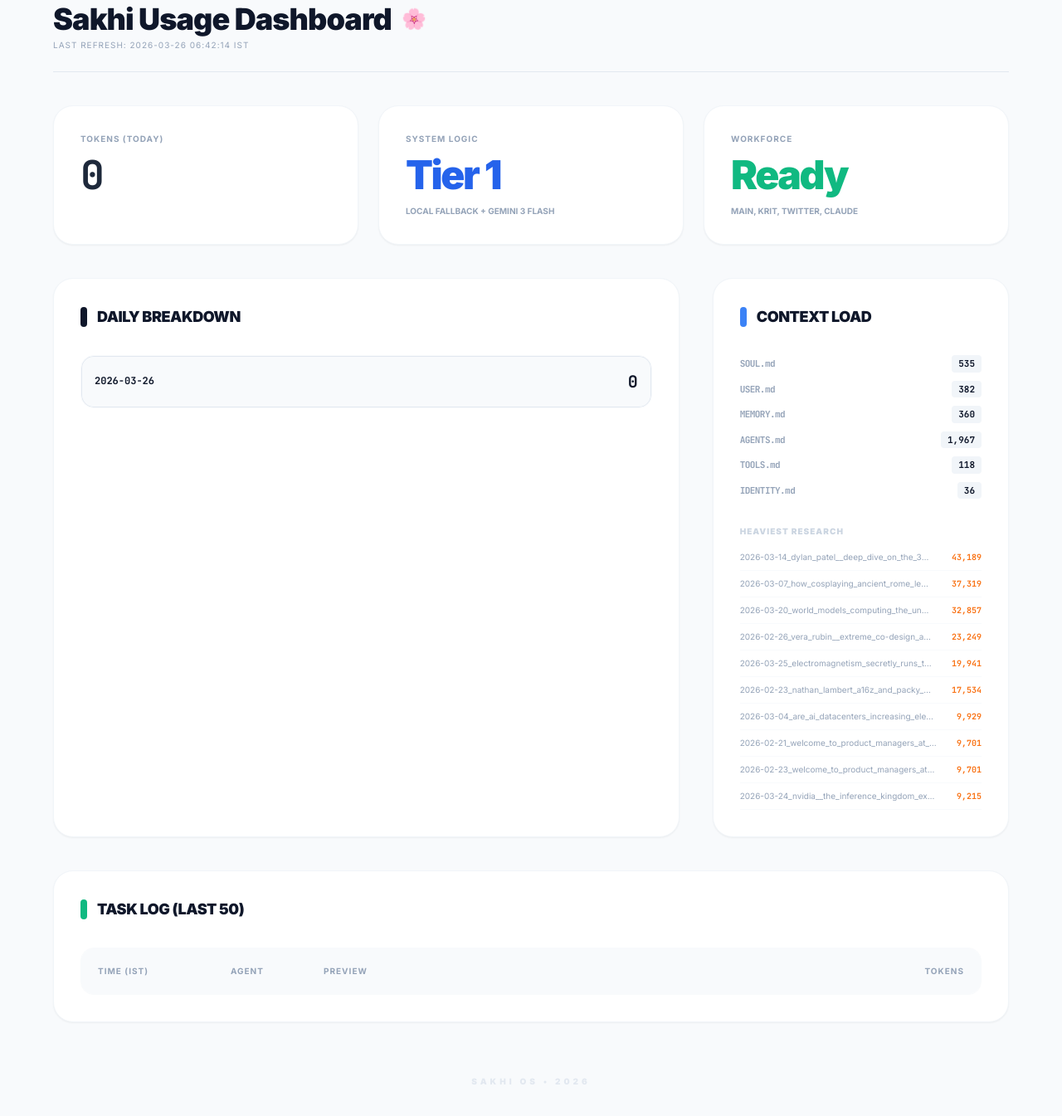
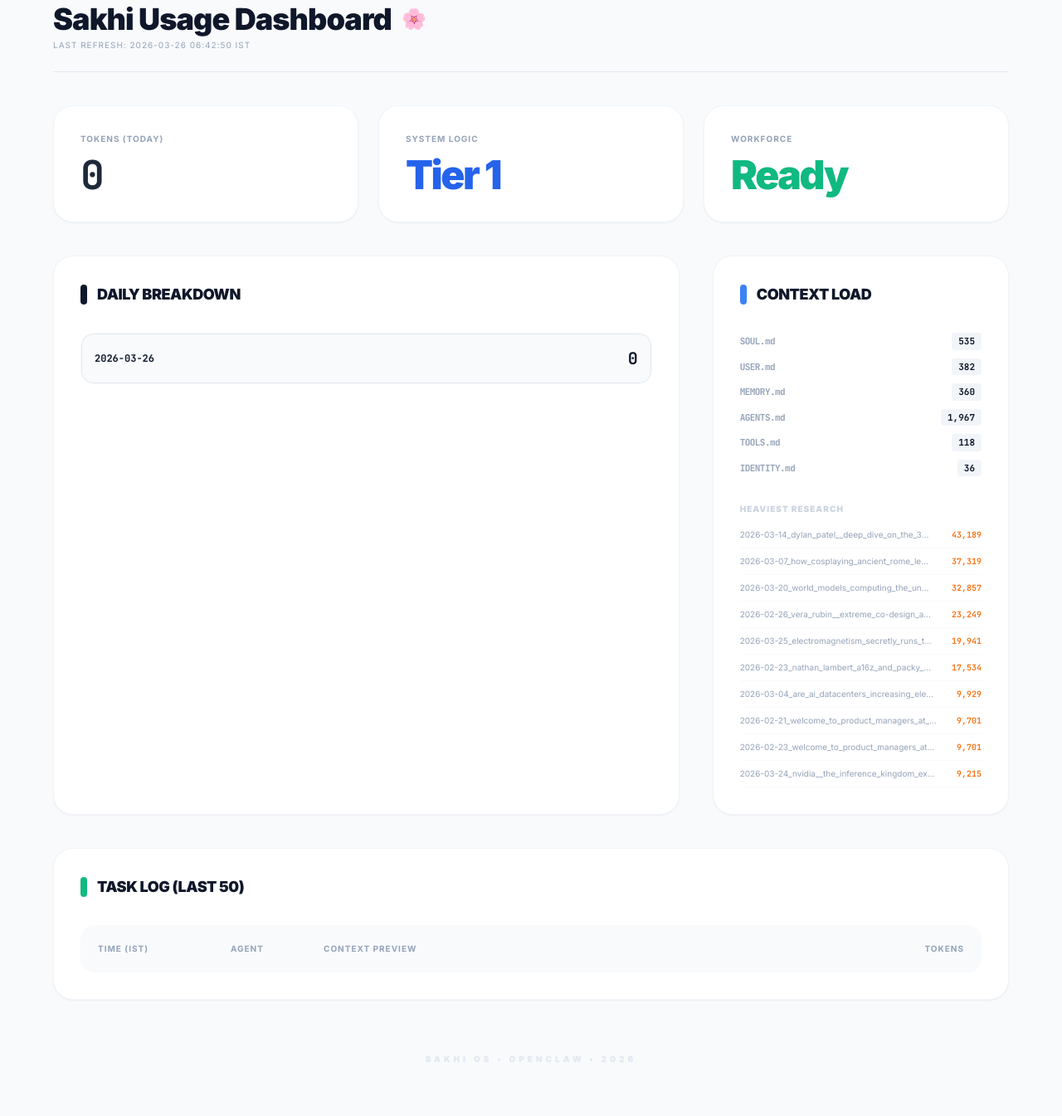
Before and after one commit to sakhiclawd/usage-dashboard, a plain HTML site: page index.html in a window 1280 px wide. Shown: the part 29-1374 px from the top of the page at 83% size. Drawn offline with nearby package versions, Linux system fonts and the light colour scheme.

Commit message:
Dashboard update 2026-03-26 01:12

```diff
--- a/index.html
+++ b/index.html
@@ -20,31 +20,24 @@
                         Sakhi Usage Dashboard <span class="ml-3 text-2xl">🌸</span>
                     </h1>
                     <p class="text-slate-400 font-medium mt-1 uppercase tracking-widest text-[10px]">
-                        Last refresh: 2026-03-26 06:42:14 IST
+                        Last refresh: 2026-03-26 06:42:50 IST
                     </p>
                 </div>
             </header>
-
             <div class="grid grid-cols-1 md:grid-cols-3 gap-6 mb-10">
                 <div class="bg-white p-8 rounded-3xl shadow-sm border border-slate-100">
                     <h3 class="text-slate-400 text-[10px] font-bold uppercase tracking-widest mb-3">Tokens (Today)</h3>
                     <p class="text-5xl font-black text-slate-800 tracking-tighter mono">0</p>
-                    <div class="mt-4 flex flex-wrap gap-1">
-
-                    </div>
                 </div>
                 <div class="bg-white p-8 rounded-3xl shadow-sm border border-slate-100">
                     <h3 class="text-slate-400 text-[10px] font-bold uppercase tracking-widest mb-3">System Logic</h3>
                     <p class="text-5xl font-black text-blue-600 tracking-tighter">Tier 1</p>
-                    <p class="text-[10px] text-slate-400 font-bold uppercase mt-3">Local Fallback + Gemini 3 Flash</p>
                 </div>
                 <div class="bg-white p-8 rounded-3xl shadow-sm border border-slate-100">
                     <h3 class="text-slate-400 text-[10px] font-bold uppercase tracking-widest mb-3">Workforce</h3>
                     <p class="text-5xl font-black text-emerald-500 tracking-tighter">Ready</p>
-                    <p class="text-[10px] text-slate-400 font-bold uppercase mt-3">Main, Krit, Twitter, Claude</p>
                 </div>
             </div>
-
             <div class="grid grid-cols-1 lg:grid-cols-3 gap-10 mb-10">
                 <div class="lg:col-span-2 bg-white p-8 rounded-3xl shadow-sm border border-slate-100">
                     <h2 class="text-lg font-black mb-8 uppercase tracking-tight flex items-center">
@@ -53,18 +46,12 @@
                     <div class="space-y-3">
 
                         <div class="flex items-center justify-between p-4 rounded-2xl border border-slate-50 bg-slate-50 ring-1 ring-inset ring-slate-200">
-                            <div>
-                                <span class="text-xs font-black text-slate-900 mono">2026-03-26</span>
-                                <div class="flex gap-3 mt-1.5">
-
-                                </div>
-                            </div>
+                            <span class="text-xs font-black text-slate-900 mono">2026-03-26</span>
                             <span class="text-xl font-black text-slate-900 mono">0</span>
                         </div>
 
                     </div>
                 </div>
-
                 <div class="bg-white p-8 rounded-3xl shadow-sm border border-slate-100">
                     <h2 class="text-lg font-black mb-8 uppercase tracking-tight flex items-center">
                         <span class="w-2 h-6 bg-blue-500 mr-3 rounded-full"></span> Context Load
@@ -158,7 +145,6 @@
                     </div>
                 </div>
             </div>
-
             <div class="bg-white p-8 rounded-3xl shadow-sm border border-slate-100">
                 <h2 class="text-lg font-black mb-8 uppercase tracking-tight flex items-center">
                     <span class="w-2 h-6 bg-emerald-500 mr-3 rounded-full"></span> Task Log (Last 50)
@@ -169,7 +155,7 @@
                         <tr>
                             <th class="p-5 w-40">Time (IST)</th>
                             <th class="p-5 w-28">Agent</th>
-                            <th class="p-5">Preview</th>
+                            <th class="p-5">Context Preview</th>
                             <th class="p-5 text-right w-28">Tokens</th>
                         </tr>
                     </thead>
@@ -179,10 +165,7 @@
                 </table>
                 </div>
             </div>
-
-            <footer class="mt-16 mb-12 text-center">
-                <p class="text-slate-200 text-[10px] font-black uppercase tracking-[0.4em]">Sakhi OS • 2026</p>
-            </footer>
+            <footer class="mt-16 mb-12 text-center text-slate-200 text-[10px] font-black uppercase tracking-[0.4em]">Sakhi OS • OpenClaw • 2026</footer>
         </div>
     </body>
     </html>
```
